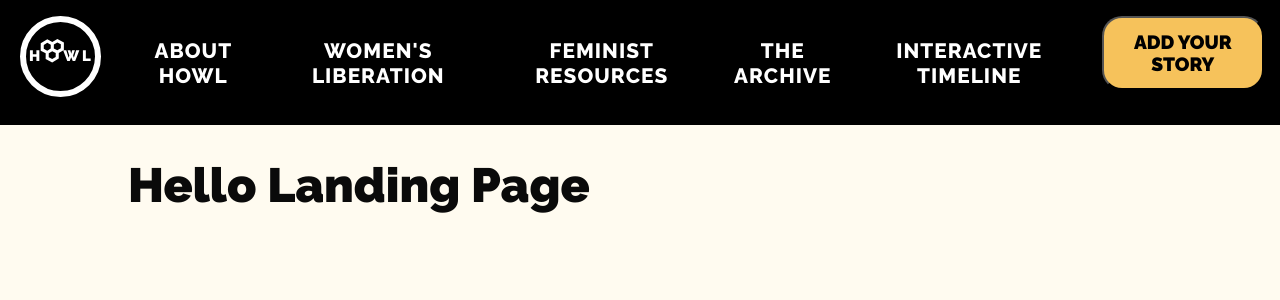
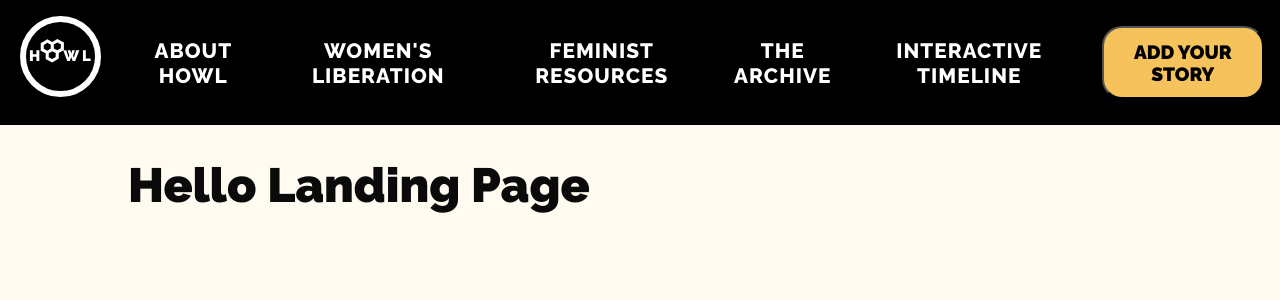
Before and after one commit to founders-programme-2/howl, a React (Create React App) app in the folder client/: page / in a window 1280 px wide. Shown: the top 300 px of the page. Built offline with nearby package versions, Linux system fonts and the light colour scheme; what react-a11y would draw is missing.

Commit message:
Minor changes to margins for button

```diff
--- a/client/src/Components/Common/Header/Header.style.js
+++ b/client/src/Components/Common/Header/Header.style.js
@@ -52,7 +52,12 @@ export const NavBtn = styled.button`
 
   &:hover {
     cursor: pointer;
-    background-color: white;
+    background-color: var(--main-bg-color);
     transform: scale(1.1);
   }
 `;
+
+// Had to wrap button in a div in order for the margin to work. Fragments did not work.
+export const BtnWrapper = styled.div`
+  margin: auto;
+`;
--- a/client/src/Components/Common/Header/index.js
+++ b/client/src/Components/Common/Header/index.js
@@ -8,6 +8,7 @@ import {
   NavLi,
   Logo,
   NavBtn,
+  BtnWrapper,
 } from './Header.style';
 
 import logoPath from '../../../Assets/logo.svg';
@@ -35,9 +36,11 @@ const Header = () => {
           <NavLink to="timeline">Interactive Timeline</NavLink>
         </NavLi>
       </NavList>
-      <Link to="/story">
-        <NavBtn type="button">Add Your Story</NavBtn>
-      </Link>
+      <BtnWrapper>
+        <Link to="/story">
+          <NavBtn type="button">Add Your Story</NavBtn>
+        </Link>
+      </BtnWrapper>
     </NavSection>
   );
 };
```
